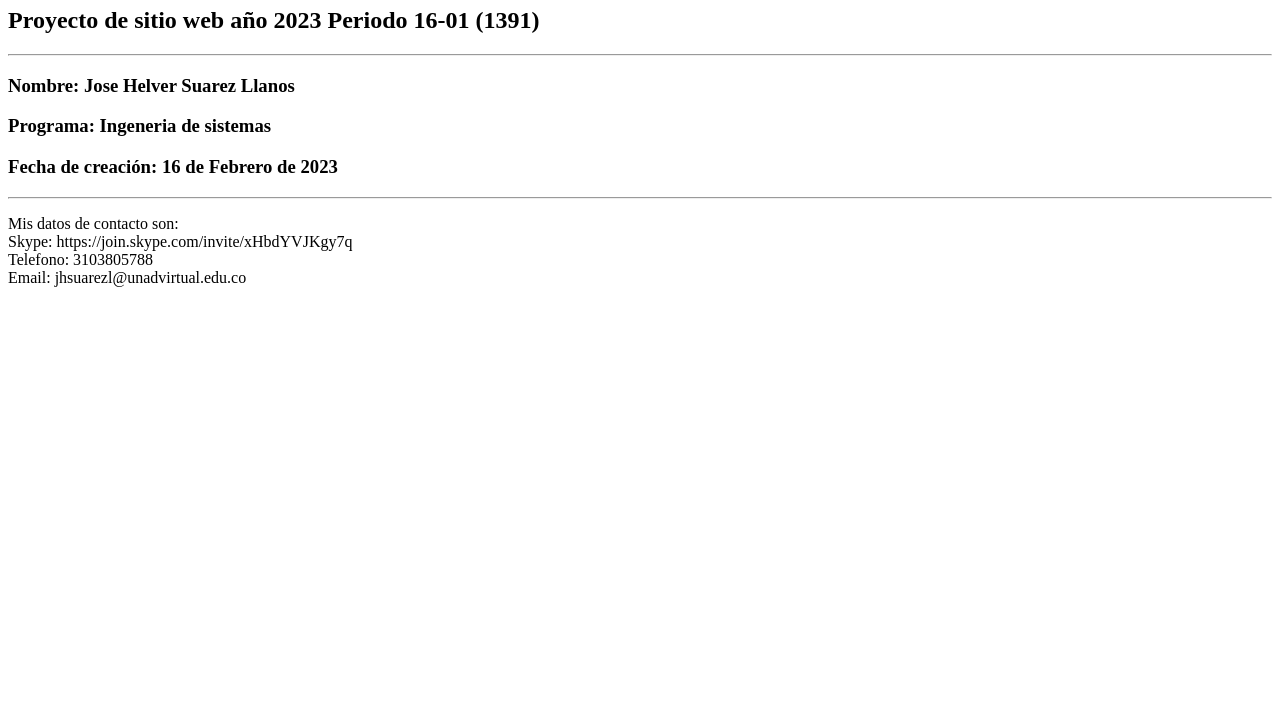
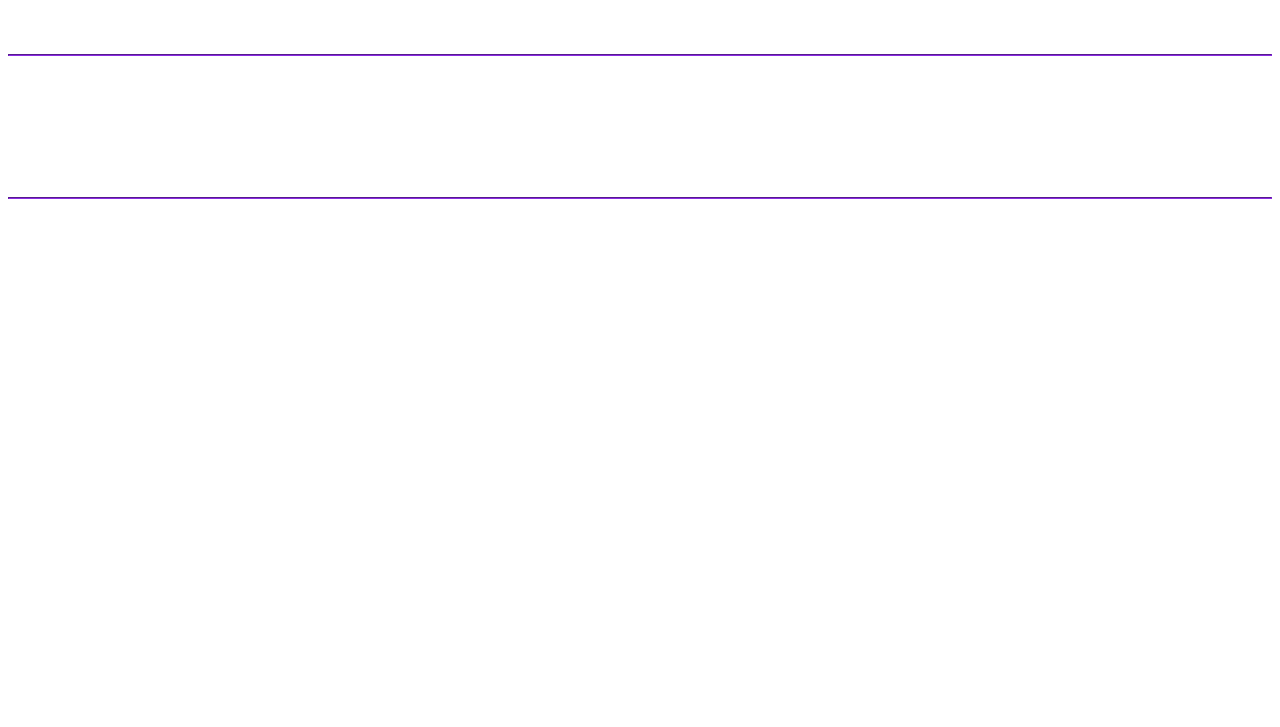
Before and after one commit to JoseSuarezLL/DSW-JoseSuarez-Periodo-301122_30, a plain HTML site: page index.html in a window 1280 px wide. Shown: the part 73-800 px from the top of the page. Drawn offline with Linux system fonts and the light colour scheme.

Commit message:
Update index.html
segunda actualizacion colores

```diff
--- a/index.html
+++ b/index.html
@@ -6,6 +6,13 @@
     <meta name="viewport" content="width=device-width, initial-scale=1.0">
     <title>Document</title>
 </head>
+<style>
+    * {
+        text-align: center;
+        border-color: blueviolet;
+        color: white;
+    }
+</style>
 <body>
     <h1>Bienvenido a mi sitio web</h1>
     <h2>Proyecto de sitio web año 2023 Periodo  16-01 (1391)</h2>
```
